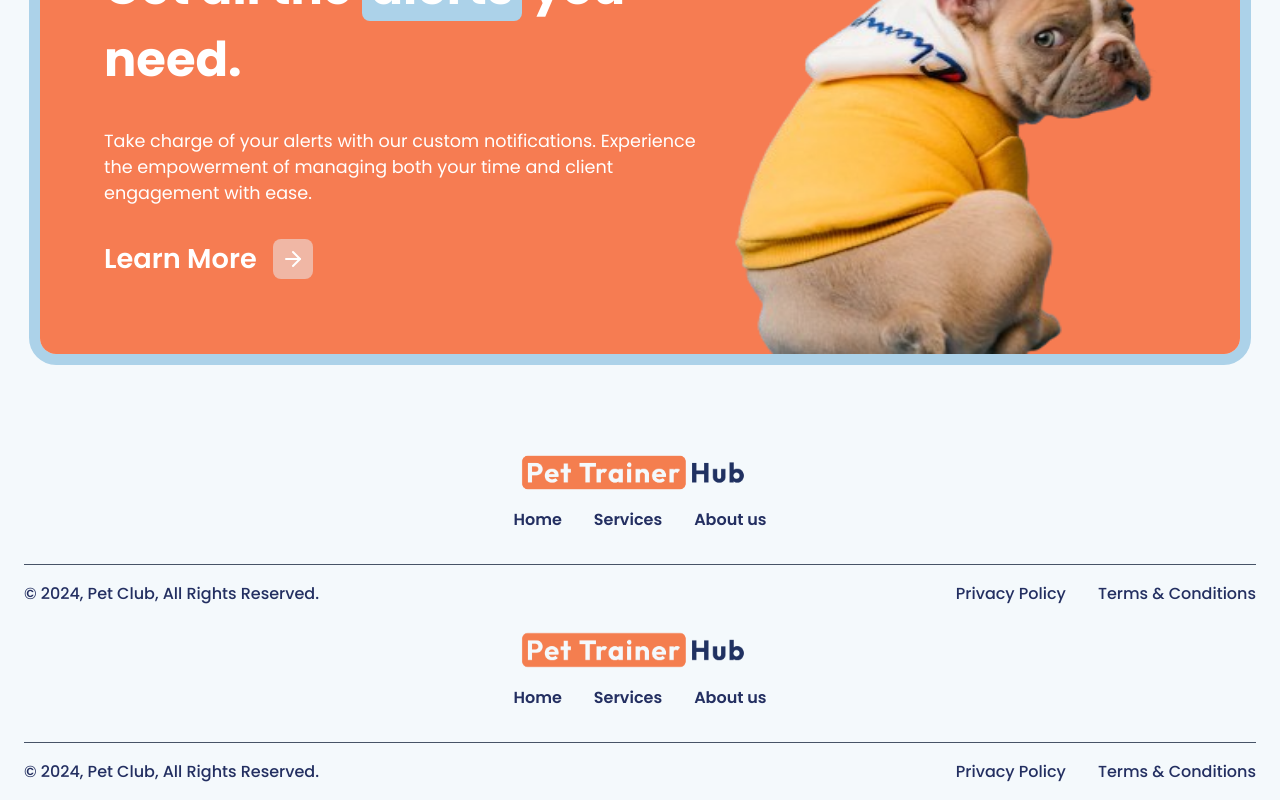
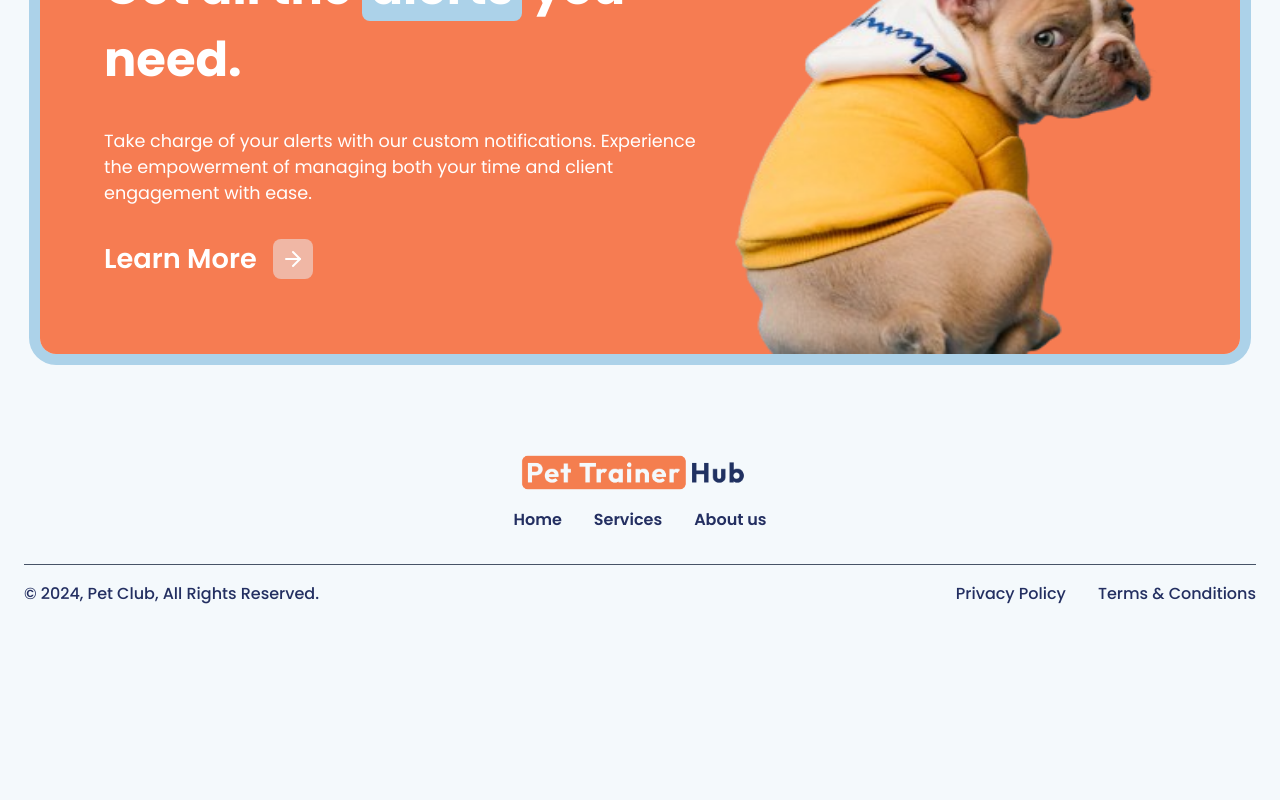
Before and after one commit to HeryRuiz/PetLoverHub, a React (Vite) app: page / in a window 1280 px wide. Shown: the part 3039-3839 px from the top of the page. After the commit the page ends 3661 px from the top, so only its background shows below. Built offline with nearby package versions, Linux system fonts and the light colour scheme.

Commit message:
reverted

```diff
--- a/src/App.jsx
+++ b/src/App.jsx
@@ -39,13 +39,11 @@ function App() {
     <Router>
       <ScrollToTop />
       <Routes>
-        <Route element={<Layout onBurger={onBurger} offBurger={offBurger} />}>
-          <Route
-            path="/"
-            element={<Home onBurger={onBurger} offBurger={offBurger} />}
-          />
-          <Route path="/login" element={<Login />} />
-        </Route>
+        <Route
+          path="/"
+          element={<Home onBurger={onBurger} offBurger={offBurger} />}
+        />
+        <Route path="/login" element={<Login />} />
         <Route path="*" element={<Login />} />
         <Route path="/login" element={<Login />} />
         <Route path="/signup" element={<Signup />} />
--- a/src/pages/Layout/Layout.jsx
+++ /dev/null
@@ -1,16 +0,0 @@
-import React from "react";
-import { Outlet } from "react-router-dom";
-import Nav from "./Nav";
-import Footer from "./Footer";
-
-function Layout({ onBurger, offBurger }) {
-  return (
-    <>
-      <Nav onBurger={onBurger} offBurger={offBurger} />
-      <Outlet />
-      <Footer />
-    </>
-  );
-}
-
-export default Layout;
--- a/src/pages/home/Home.jsx
+++ b/src/pages/home/Home.jsx
@@ -4,12 +4,13 @@ import Noti from "./Noti";
 import Banner from "./Banner";
 import Phone from "./Phone";
 import Window from "./Window";
-import Nav from "../Layout/Nav";
-import Footer from "../Layout/Footer";
+import Nav from "./Nav";
+import Footer from "./Footer";
 
-function Home() {
+function Home({ onBurger, offBurger }) {
   return (
     <>
+      <Nav onBurger={onBurger} offBurger={offBurger}/>
       <Hero />
       <main>
         <Phone />
```
Also changed, not shown: src/pages/home/Burger.jsx (renamed from src/pages/Layout/Burger.jsx), src/pages/home/Footer.jsx (renamed from src/pages/Layout/Footer.jsx), src/pages/home/Nav.jsx (renamed from src/pages/Layout/Nav.jsx), src/pages/home/styles/Burger.css (renamed from src/pages/Layout/styles/Burger.css), src/pages/home/styles/Footer.css (renamed from src/pages/Layout/styles/Footer.css), src/pages/home/styles/Nav.css (renamed from src/pages/Layout/styles/Nav.css).
